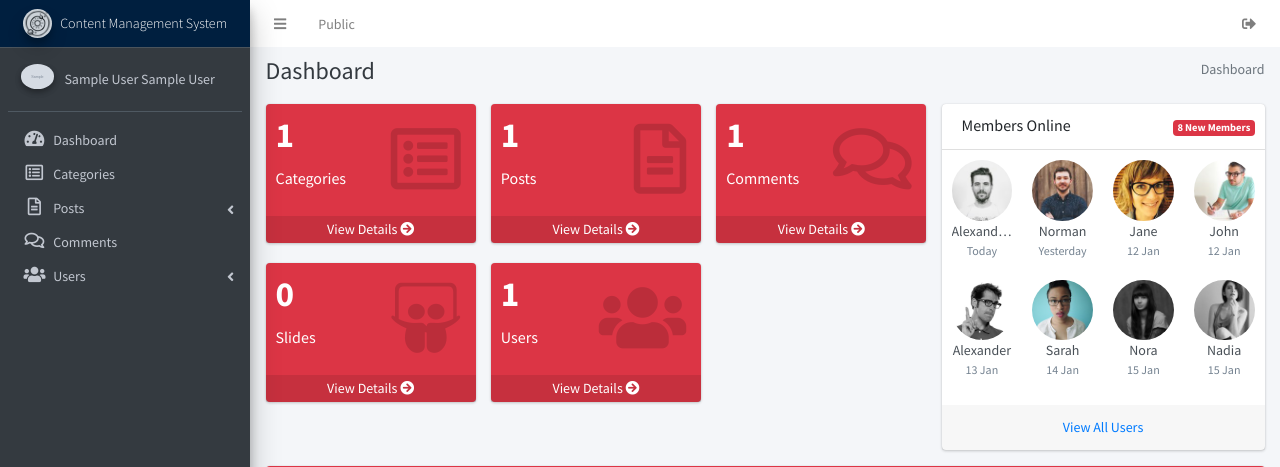
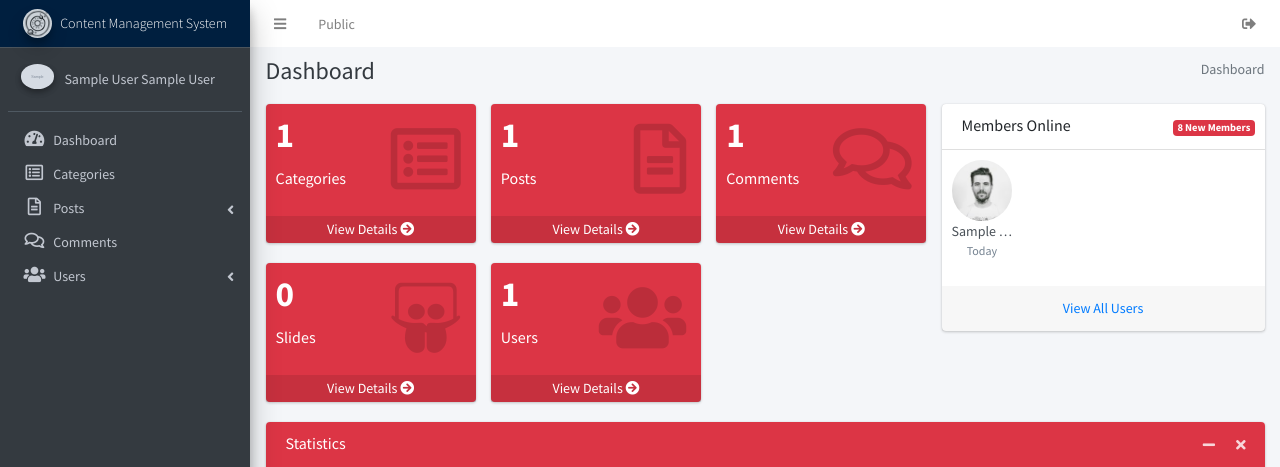
Before and after one commit to e00xff/php-mysqli-procedural-cms, a PHP site: page /admin in a window 1280 px wide. Shown: the top 467 px of the page. Run offline with PHP 8.4, Linux system fonts and the light colour scheme; the visitor is signed in with stand-in values (Sample User, id 1); tables that the repository leaves empty or names only in its code hold one stand-in row (values such as "Sample post"); grey boxes marked "Sample" are stand-in pictures; some libraries are stand-ins or nearby versions.

Commit message:
Output users on dashboard

```diff
--- a/admin/core/database.php
+++ b/admin/core/database.php
@@ -1,7 +1,7 @@
 <?php
-$db['db_host'] = "localhost";
+$db['db_host'] = "127.0.0.1";
 $db['db_user'] = "root";
-$db['db_pass'] = "";
+$db['db_pass'] = "root";
 $db['db_name'] = "php_procedural_cms";
 
 foreach ($db as $key => $value) {
--- a/admin/index.php
+++ b/admin/index.php
@@ -146,46 +146,25 @@
                             </div>
                             <div class="card-body p-0">
                                 <ul class="users-list clearfix">
-                                    <li>
-                                        <img src="dist/img/user1-128x128.jpg" alt="User Image">
-                                        <a class="users-list-name" href="#">Alexander Pierce</a>
-                                        <span class="users-list-date">Today</span>
-                                    </li>
-                                    <li>
-                                        <img src="dist/img/user8-128x128.jpg" alt="User Image">
-                                        <a class="users-list-name" href="#">Norman</a>
-                                        <span class="users-list-date">Yesterday</span>
-                                    </li>
-                                    <li>
-                                        <img src="dist/img/user7-128x128.jpg" alt="User Image">
-                                        <a class="users-list-name" href="#">Jane</a>
-                                        <span class="users-list-date">12 Jan</span>
-                                    </li>
-                                    <li>
-                                        <img src="dist/img/user6-128x128.jpg" alt="User Image">
-                                        <a class="users-list-name" href="#">John</a>
-                                        <span class="users-list-date">12 Jan</span>
-                                    </li>
-                                    <li>
-                                        <img src="dist/img/user2-160x160.jpg" alt="User Image">
-                                        <a class="users-list-name" href="#">Alexander</a>
-                                        <span class="users-list-date">13 Jan</span>
-                                    </li>
-                                    <li>
-                                        <img src="dist/img/user5-128x128.jpg" alt="User Image">
-                                        <a class="users-list-name" href="#">Sarah</a>
-                                        <span class="users-list-date">14 Jan</span>
-                                    </li>
-                                    <li>
-                                        <img src="dist/img/user4-128x128.jpg" alt="User Image">
-                                        <a class="users-list-name" href="#">Nora</a>
-                                        <span class="users-list-date">15 Jan</span>
-                                    </li>
-                                    <li>
-                                        <img src="dist/img/user3-128x128.jpg" alt="User Image">
-                                        <a class="users-list-name" href="#">Nadia</a>
-                                        <span class="users-list-date">15 Jan</span>
-                                    </li>
+                                    <?php
+                                    $usersQuery = "SELECT * FROM users";
+                                    $usersResult = mysqli_query($connection, $usersQuery) or die('Query Error: '.mysqli_error($connection));
+                                    $usersCount = mysqli_num_rows($usersResult);
+
+                                    if ($usersCount > 0) {
+                                        while ($usersRow = mysqli_fetch_assoc($usersResult)) {
+                                            $userPhoto = $usersRow['photo'];
+                                            $userFullName = $usersRow['first_name'] . ' ' . $usersRow['last_name'];
+                                            ?>
+                                            <li>
+                                                <img src="dist/img/user1-128x128.jpg" alt="User Image">
+                                                <a class="users-list-name" href="#"><?php echo $userFullName; ?></a>
+                                                <span class="users-list-date">Today</span>
+                                            </li>
+                                            <?php
+                                        }
+                                    }
+                                    ?>
                                 </ul>
                             </div>
                             <div class="card-footer text-center">
--- a/core/database.php
+++ b/core/database.php
@@ -1,8 +1,8 @@
 <?php
 
-$db['db_host'] = "localhost";
+$db['db_host'] = "127.0.0.1";
 $db['db_user'] = "root";
-$db['db_pass'] = "";
+$db['db_pass'] = "root";
 $db['db_name'] = "php_procedural_cms";
 
 foreach ($db as $key => $value) {
```
